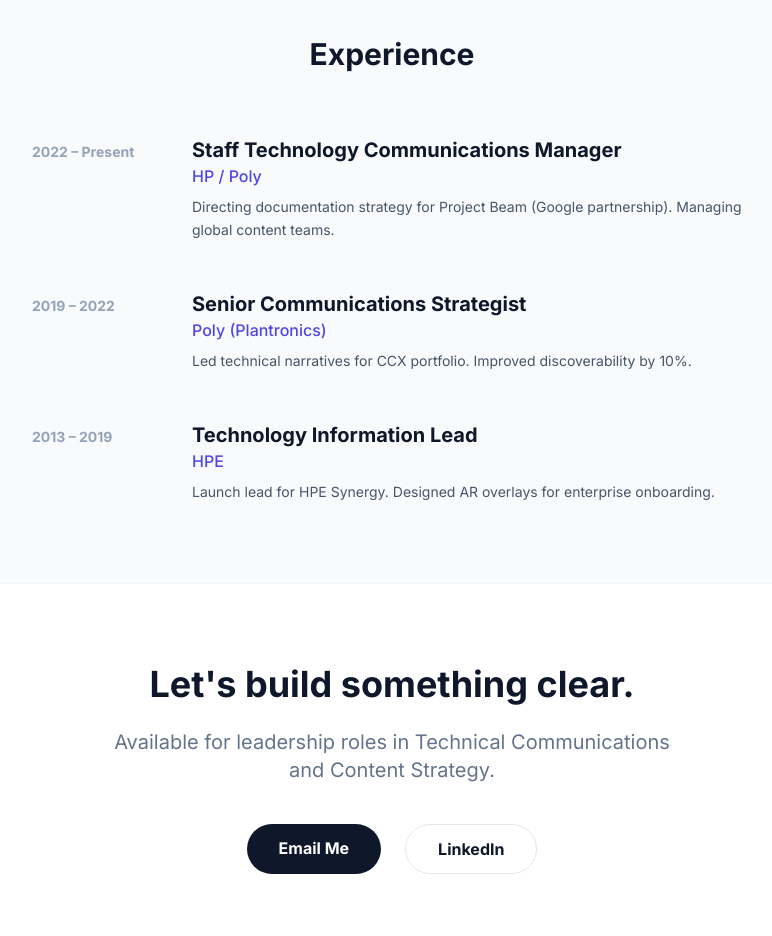
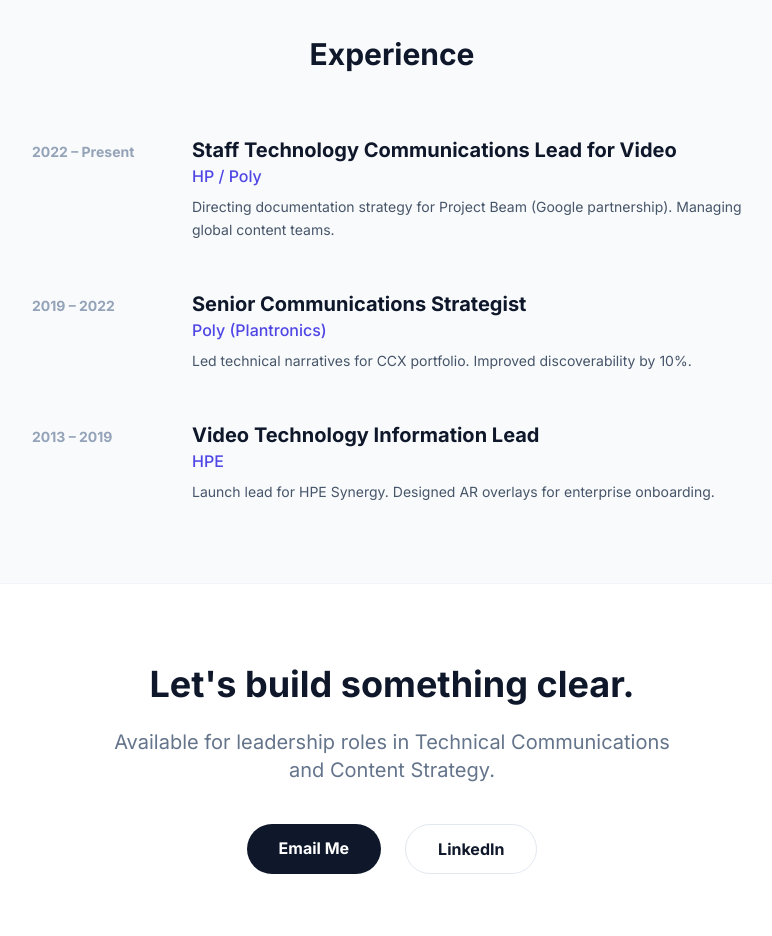
Before and after one commit to chriskpeterson/port, a plain HTML site: page index.html in a window 1280 px wide. Shown: the part 2800-3736 px from the top of the page, without its empty margins (248-1020 px from the left). Drawn offline with nearby package versions, Linux system fonts and the light colour scheme.

Commit message:
Update index.html

```diff
--- a/index.html
+++ b/index.html
@@ -200,7 +200,7 @@
                                 <span class="text-sm font-bold text-slate-400">2022 – Present</span>
                             </div>
                             <div>
-                                <h3 class="text-xl font-bold text-slate-900">Staff Technology Communications Manager</h3>
+                                <h3 class="text-xl font-bold text-slate-900">Staff Technology Communications Lead for Video</h3>
                                 <div class="text-indigo-600 font-medium mb-2">HP / Poly</div>
                                 <p class="text-slate-600 leading-relaxed text-sm">Directing documentation strategy for Project Beam (Google partnership). Managing global content teams.</p>
                             </div>
@@ -230,7 +230,7 @@
                                 <span class="text-sm font-bold text-slate-400">2013 – 2019</span>
                             </div>
                             <div>
-                                <h3 class="text-xl font-bold text-slate-900">Technology Information Lead</h3>
+                                <h3 class="text-xl font-bold text-slate-900">Video Technology Information Lead</h3>
                                 <div class="text-indigo-600 font-medium mb-2">HPE</div>
                                 <p class="text-slate-600 leading-relaxed text-sm">Launch lead for HPE Synergy. Designed AR overlays for enterprise onboarding.</p>
                             </div>
```
